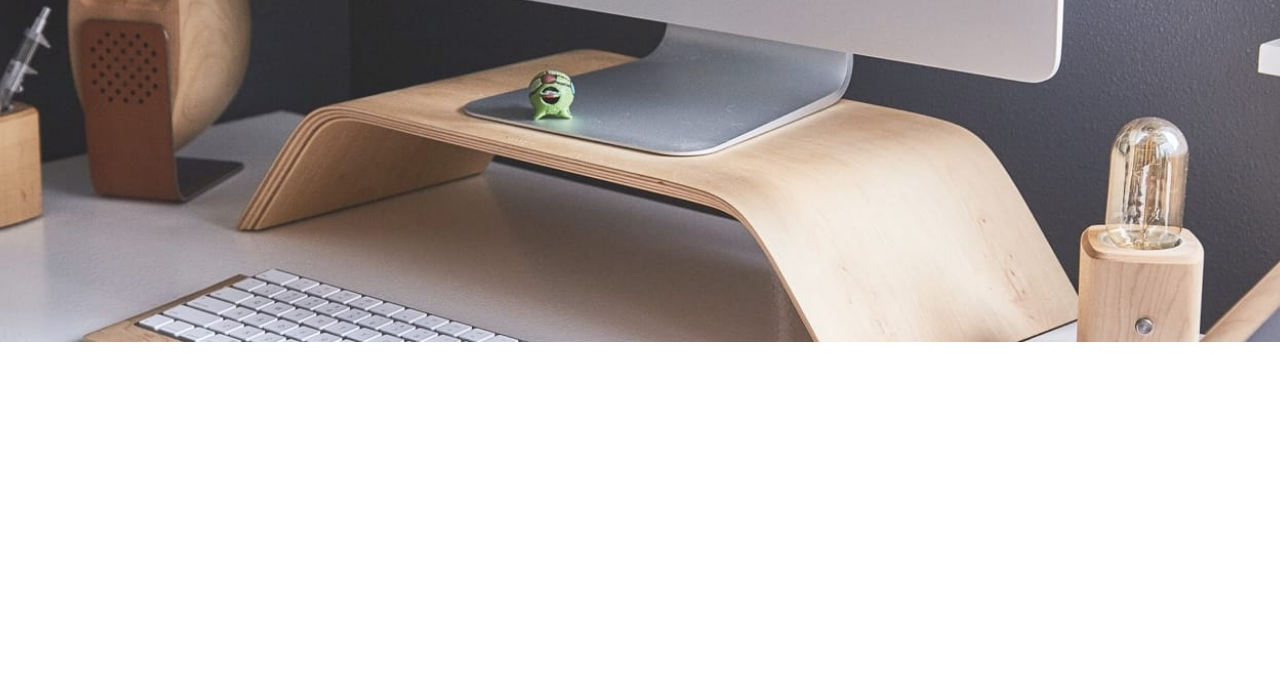
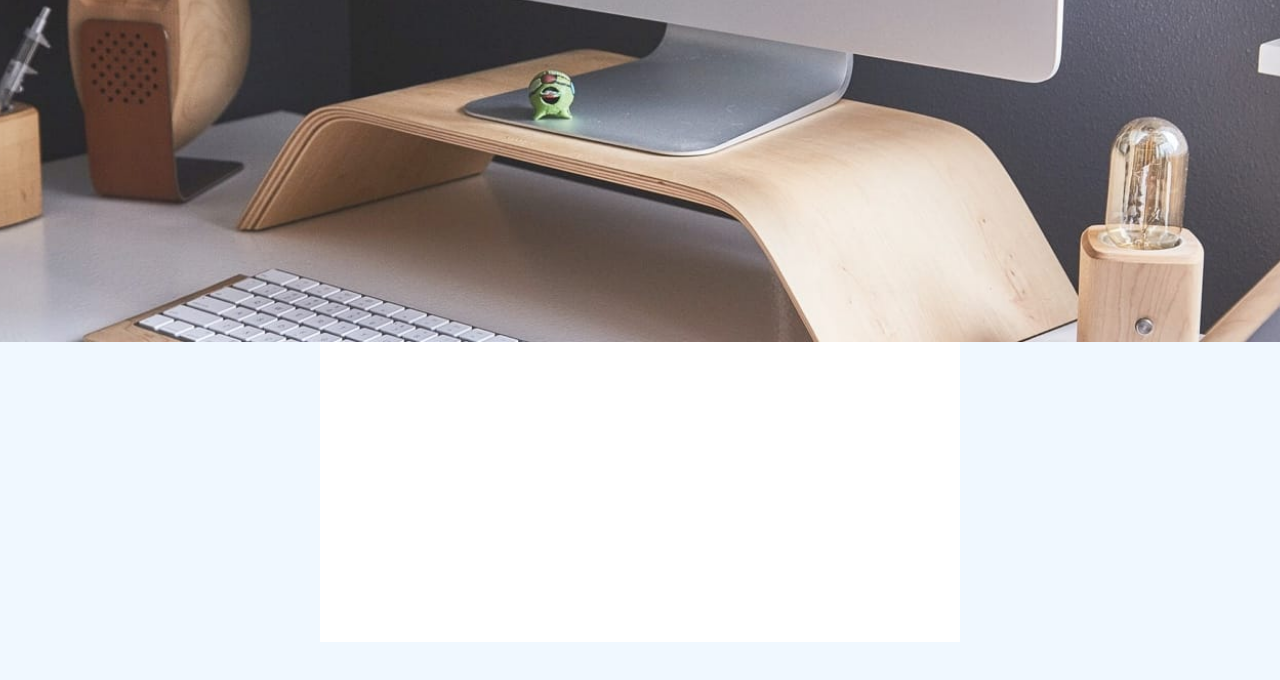
Before and after one commit to ahmedAliSaber1911/Crowdfunding-product-page, a plain HTML site: page index.html in a window 1280 px wide. Shown: the part 68-748 px from the top of the page. Drawn offline with Linux system fonts and the light colour scheme.

Commit message:
fix the problem of navbar

```diff
--- a/index.html
+++ b/index.html
@@ -1,19 +1,24 @@
 <!DOCTYPE html>
 <html lang="en">
+
 <head>
   <meta charset="UTF-8">
-  <meta name="viewport" content="width=device-width, initial-scale=1.0"> <!-- displays site properly based on user's device -->
+  <meta name="viewport" content="width=device-width, initial-scale=1.0">
+  <!-- displays site properly based on user's device -->
 
   <link rel="icon" type="image/png" sizes="32x32" href="./images/favicon-32x32.png">
   <link rel="stylesheet" href="style.css">
   <title>Frontend Mentor | Crowdfunding product page</title>
 </head>
+
 <body>
   <main class="container">
+
+    <div class="imageContainer">
       <nav>
         <div><img src="./images/logo.svg" alt=""></div>
-    <div class="hamburger"><img src="./images/icon-hamburger.svg"  alt=""></div>
-    <div class="close-menu"><img src="./images/icon-close-menu.svg"  alt=""></div>
+        <div class="hamburger"><img src="./images/icon-hamburger.svg" alt=""></div>
+        <div class="close-menu"><img src="./images/icon-close-menu.svg" alt=""></div>
         <div class="list">
           <ul class="navList">
             <li>About</li>
@@ -25,7 +30,14 @@
           </ul>
         </div>
       </nav>
+    </div>
+    <div class="sectionsContainer">
+      <div class="sectionOne">
+
+      </div>
+    </div>
   </main>
+
   <!--
   Mastercraft Bamboo Monitor Riser
   A beautiful & handcrafted monitor stand to reduce neck and eye strain.
@@ -125,4 +137,5 @@
 
   <script src="main.js"></script>
 </body>
+
 </html>
--- a/style.css
+++ b/style.css
@@ -15,8 +15,13 @@ body{
     width: 100vw;
     height: 100vh;
 }
+.container{
+    width: 100%;
+    height: 100%;
+    background-color: aliceblue;
+}
 /* navbar  */
-.container{
+.imageContainer{
     background: url(./images/image-hero-desktop.jpg) no-repeat center;
     background-size:cover ;
     width: 100%;
@@ -30,6 +35,7 @@ nav{
 }
 .list{
    width: 25%;
+
 }
 .navList{
     display: flex;
@@ -49,10 +55,22 @@ hr{
 .hamburger{
     display: none;
 }
+.sectionsContainer{
+    width: 100%;
+    display: flex;
+    justify-content: center;
+}
+/* first section  */
+.sectionOne{
+    width: 50%;
+    height: 300px;
+    background-color: white;
+}
+
 /* media query  */
 /* moblie  */
 @media screen and (max-width: 767px) {
-    .container{
+    .imageContainer{
         background: url(./images/image-hero-mobile.jpg) no-repeat center;
         background-size: cover;
     }
@@ -69,6 +87,7 @@ hr{
         border-radius: 25px;
         padding: 20px;
         top: 120px;
+        display: none;
     }
     .navList{
         height: 100%;
```
Lines whose indentation alone changed are shown as unchanged.
